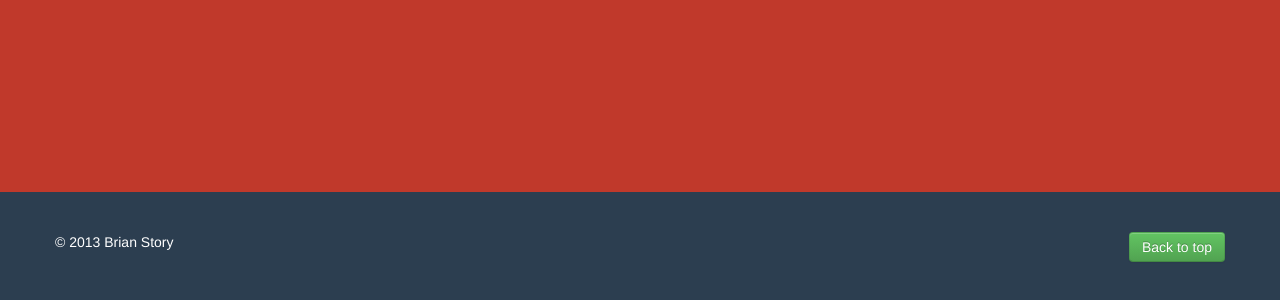
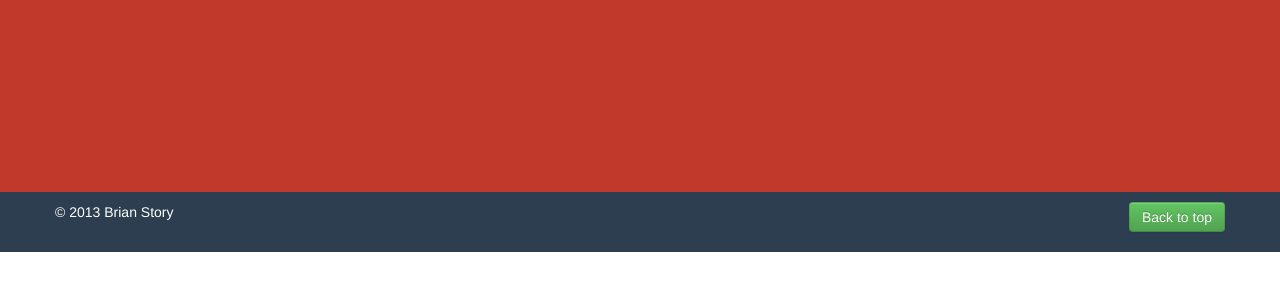
Before and after one commit to bstory32/ProjectSpartacus, a plain HTML site: page brianstory.me/index.html in a window 1280 px wide. Shown: the part 4008-4308 px from the top of the page. After the commit the page ends 4260 px from the top, so only its background shows below. Drawn offline with nearby package versions, Linux system fonts and the light colour scheme.

Commit message:
Corrects footer height

```diff
--- a/brianstory.me/css/style.css
+++ b/brianstory.me/css/style.css
@@ -55,7 +55,8 @@ body{
 	background-color: #c0392b;
 }
 .sectionFooter{
-	height: 200px;
+	padding: 10px 0;
+	height: 40px;
 	background-color: #2c3e50;
 }
 .footer{
--- a/brianstory.me/index.html
+++ b/brianstory.me/index.html
@@ -116,7 +116,7 @@
 		</div>
 	</div>
 </div>
-<div class="sectionFooter push-up" id="sectionFooter">
+<div class="sectionFooter" id="sectionFooter">
 	<div class="container">
 		<div class="row-fluid">
 			<div class="span12">
```
